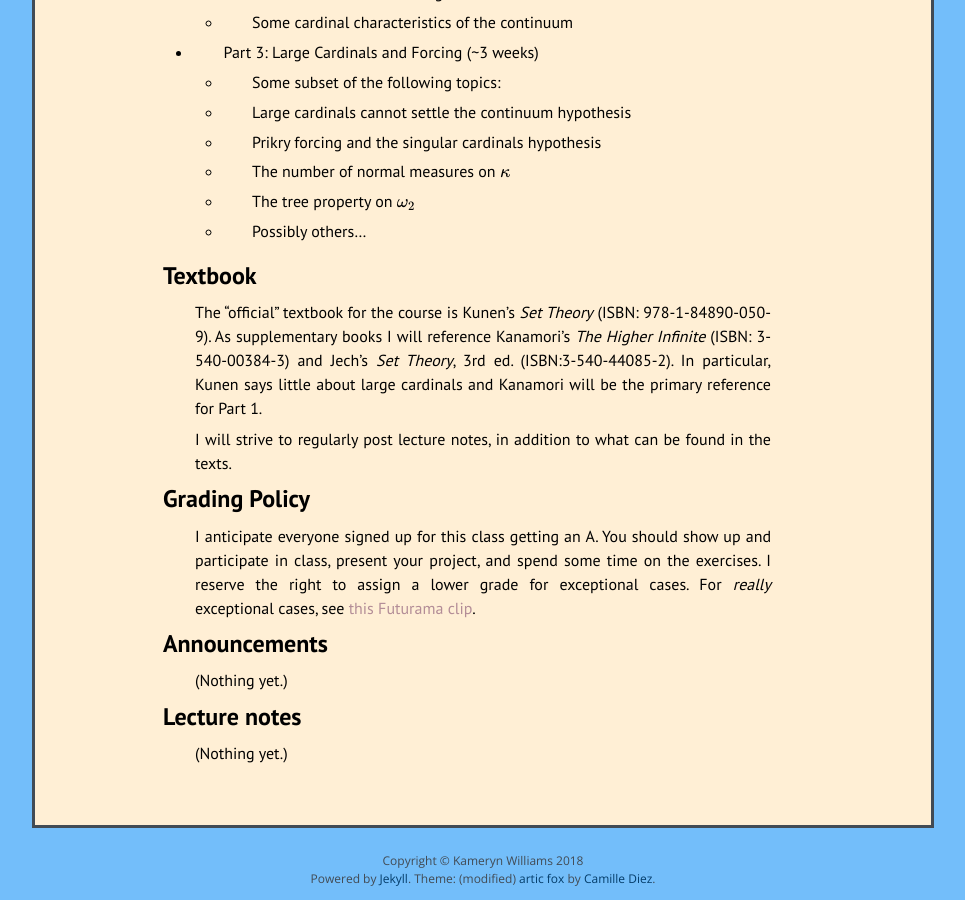
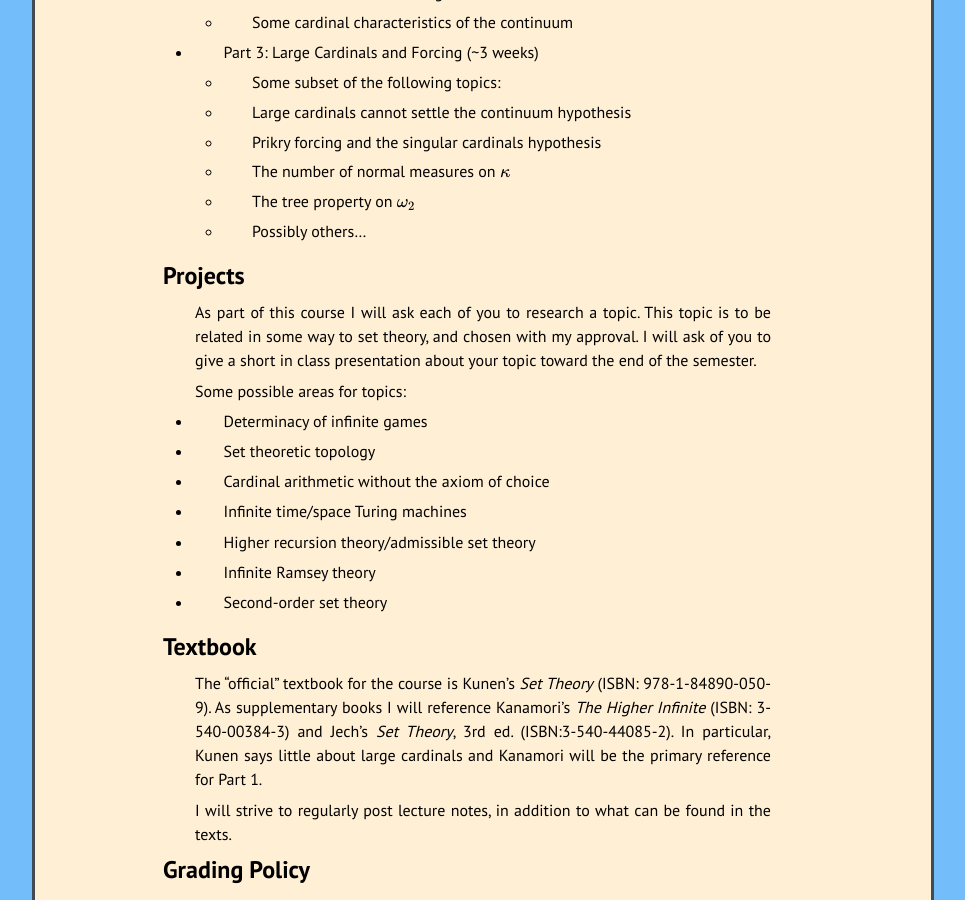
Before and after one commit to kamerynjw/kamerynjw.github.io, a Jekyll site: the page built from teaching/2019/math655.md, in a window 1280 px wide and 900 px high, scrolled down 1428 px. Shown: the whole window, without its empty margins (157-1122 px from the left). Built offline with Jekyll 4.4.1, drawn with Linux system fonts in a browser that asks for light colours; nearby versions of some CDN libraries; formulas are drawn with MathJax 3.

Commit message:
added section to website about projects

```diff
--- a/teaching/2019/math655.md
+++ b/teaching/2019/math655.md
@@ -76,6 +76,27 @@ Tentative Course Outline
 
     * Possibly others...
 
+Projects
+--------
+
+As part of this course I will ask each of you to research a topic. This topic is to be related in some way to set theory, and chosen with my approval. I will ask of you to give a short in class presentation about your topic toward the end of the semester.
+
+Some possible areas for topics:
+
+* Determinacy of infinite games
+
+* Set theoretic topology
+
+* Cardinal arithmetic without the axiom of choice
+
+* Infinite time/space Turing machines
+
+* Higher recursion theory/admissible set theory
+
+* Infinite Ramsey theory
+
+* Second-order set theory
+
 Textbook
 --------
 
```
